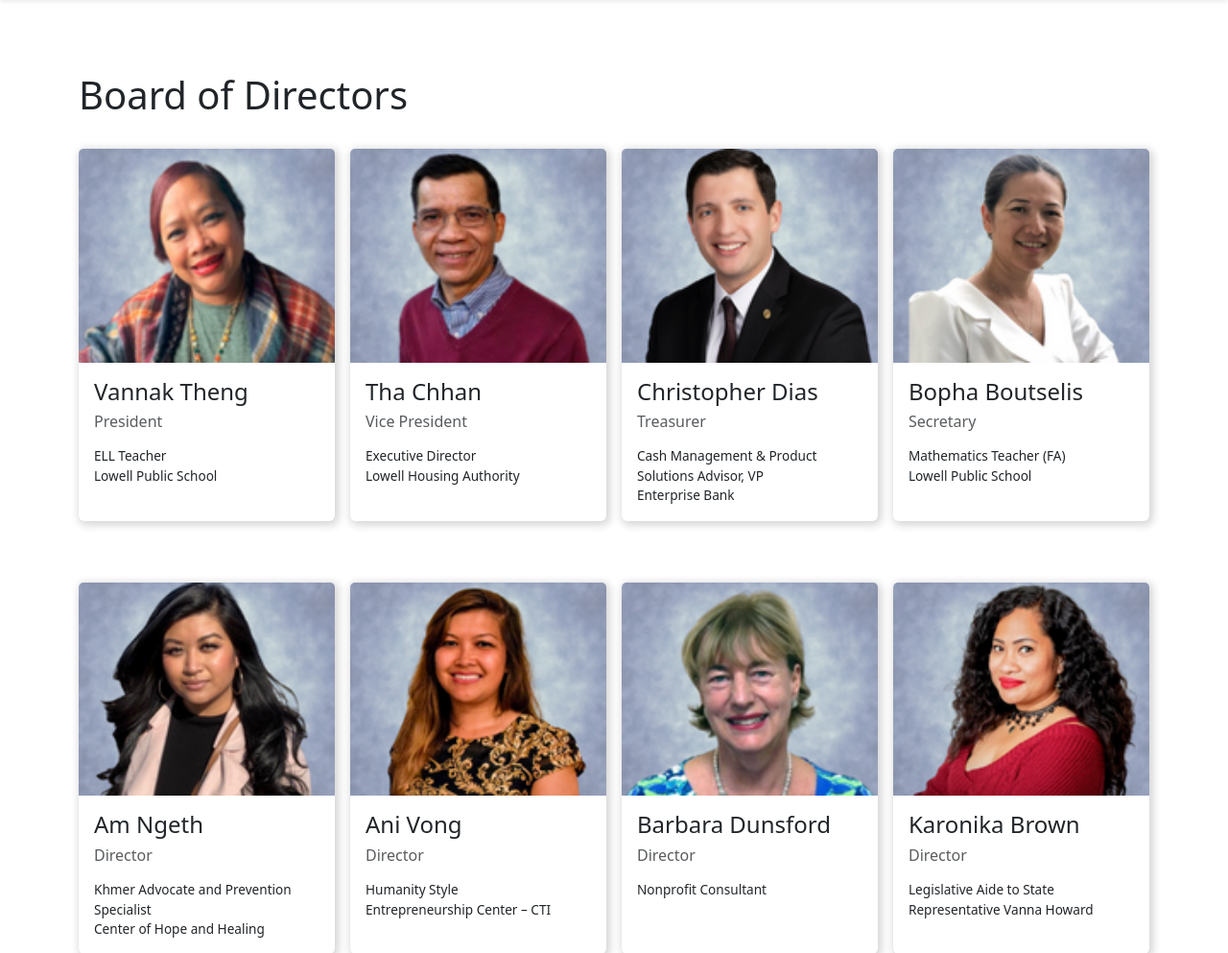
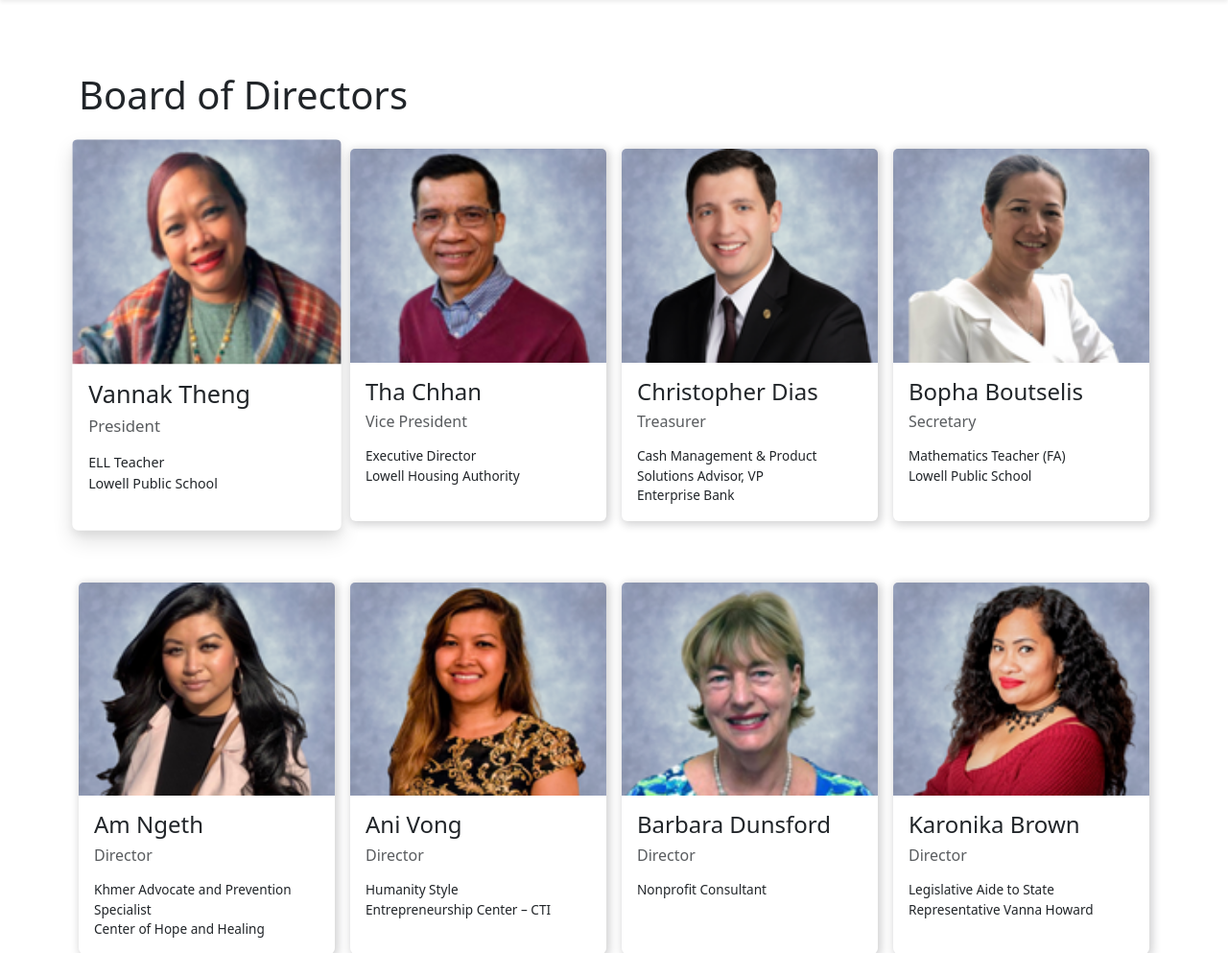
Before and after one commit to Livlau/cmaa-website, a Flask app: page /about/board-of-directors in a window 1280 px wide, with the pointer over the restyled element. Shown: the part 97-1090 px from the top of the page at 96% size. Run offline with Flask 3, Linux system fonts and the light colour scheme.

Commit message:
added card hover

```diff
--- a/static/styles.css
+++ b/static/styles.css
@@ -200,6 +200,15 @@ nav .navbar-brand .green
   font-weight: 400;
 }
 
+/* program cards */
+.card:hover{
+     transform: scale(1.05);
+  box-shadow: 0 10px 20px rgba(0,0,0,.12), 0 4px 8px rgba(0,0,0,.06);
+
+
+}
+
+
 h5 {
 
   font-size: 1em;
```
